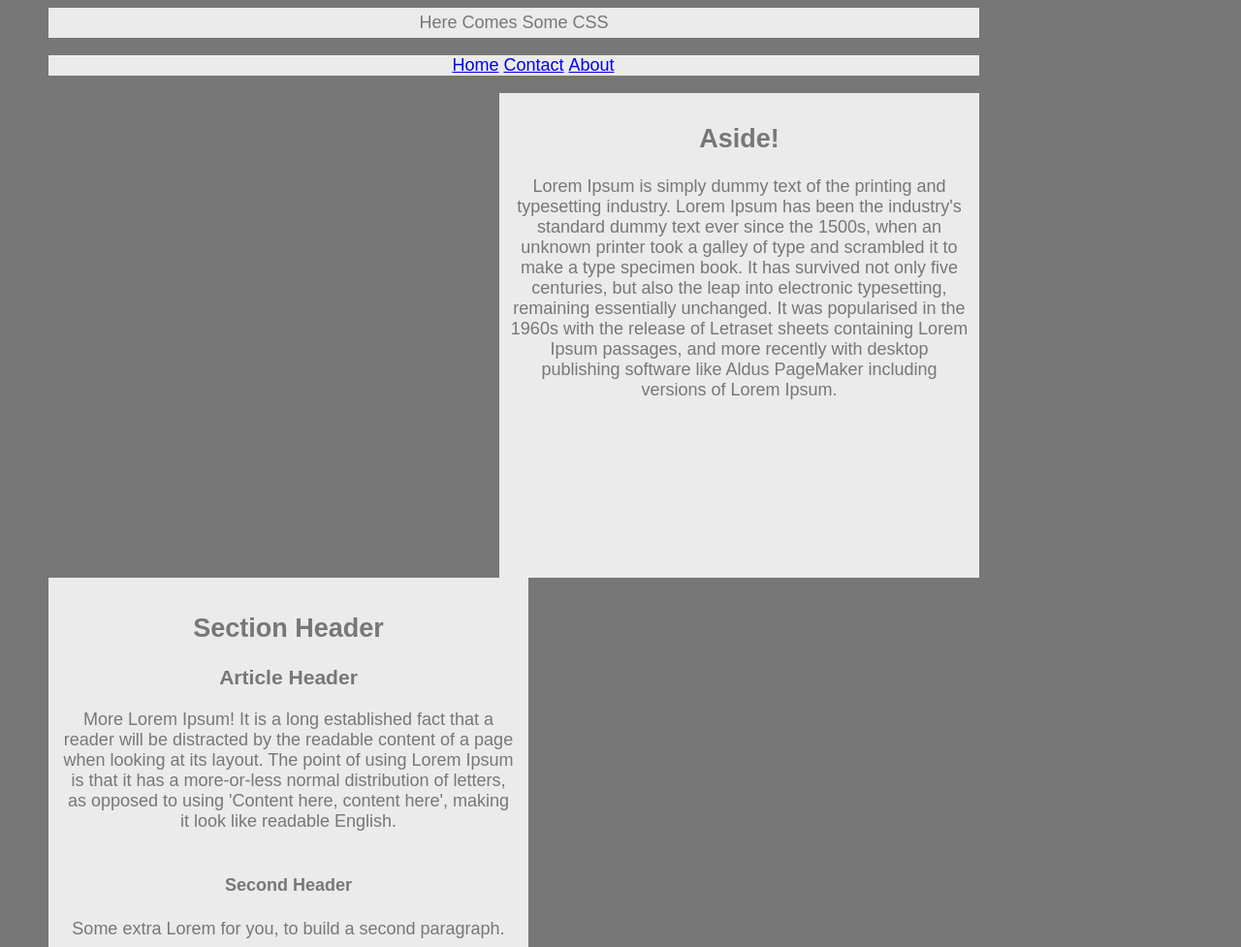
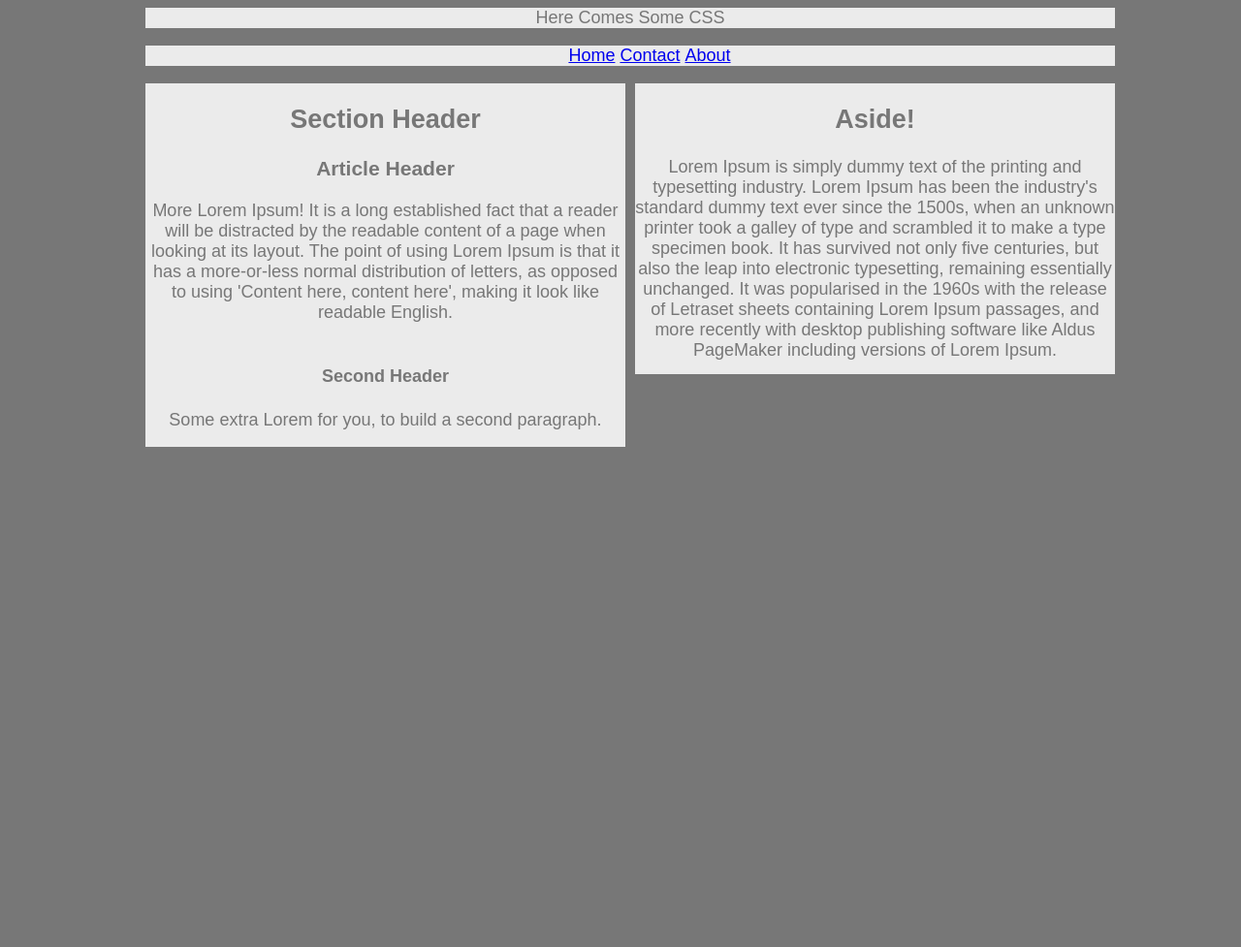
Before and after one commit to mliay81/HW-Wireframe, a plain HTML site: page index.html in a window 1280 px wide. Shown: the top 977 px of the page at 97% size. After the commit the page ends 800 px from the top, so only its background shows below. Drawn offline with Linux system fonts and the light colour scheme.

```diff
--- a/style.css
+++ b/style.css
@@ -2,15 +2,19 @@
     font-family: 'Arial', 'Helvetica Neue', Helvetica, sans-serif;
     color: #777;
     background: #777;
-    width: 960px;
+    width: 1000px;
     font-size: 18px;
-    margin-left: 50px;
+    margin-left: 150px;
 }
 
 * {
     box-sizing: border-box;
     text-align: center;
   }
+
+header {
+    width: 100%;
+}
 
 #header {
     background: #ebebeb;
@@ -32,8 +36,7 @@
     background: #ebebeb;
     float: right;
     width: 495px;
-    height: 500px;
-    padding: 10px;
+    height: 300px;
 }
 
 section {
@@ -41,10 +44,5 @@
     background: #ebebeb;
     float: left;
     width: 495px;
-    height: 515px;
-    padding: 10px;
+    height: 375px;
 }
-
-#header {
-    padding: 5px;
-}
```
